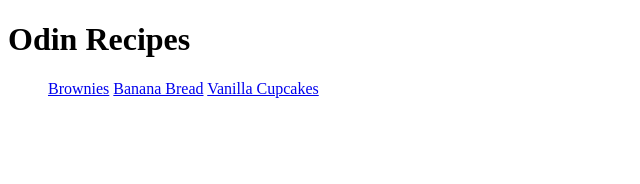
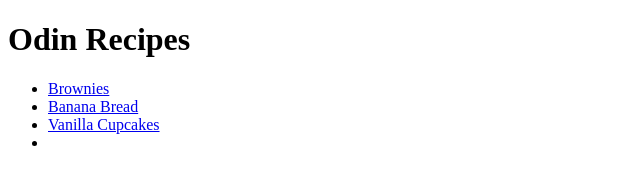
Before and after one commit to GeorgiePooh/odin-recipes, a plain HTML site: page index.html in a window 1280 px wide. Shown: the whole page, without its empty margins (0-640 px from the left). Drawn offline with Linux system fonts and the light colour scheme.

Commit message:
Extremely minor change to index.html
Added some list tags/elements.

```diff
--- a/index.html
+++ b/index.html
@@ -7,9 +7,9 @@
     <body>
         <h1>Odin Recipes</h1>
         <ul>
-        <a href="./recipes/brownies.html">Brownies</a>
-        <a href="./recipes/bananabread.html">Banana Bread</a>
-        <a href="./recipes/vanillacupcakes.html">Vanilla Cupcakes</a>
+        <li><a href="./recipes/brownies.html">Brownies</a></li>
+        <li><a href="./recipes/bananabread.html">Banana Bread</a></li>
+        <li><a href="./recipes/vanillacupcakes.html">Vanilla Cupcakes</a><li>
         </ul>
     </body>
 </html>
```
